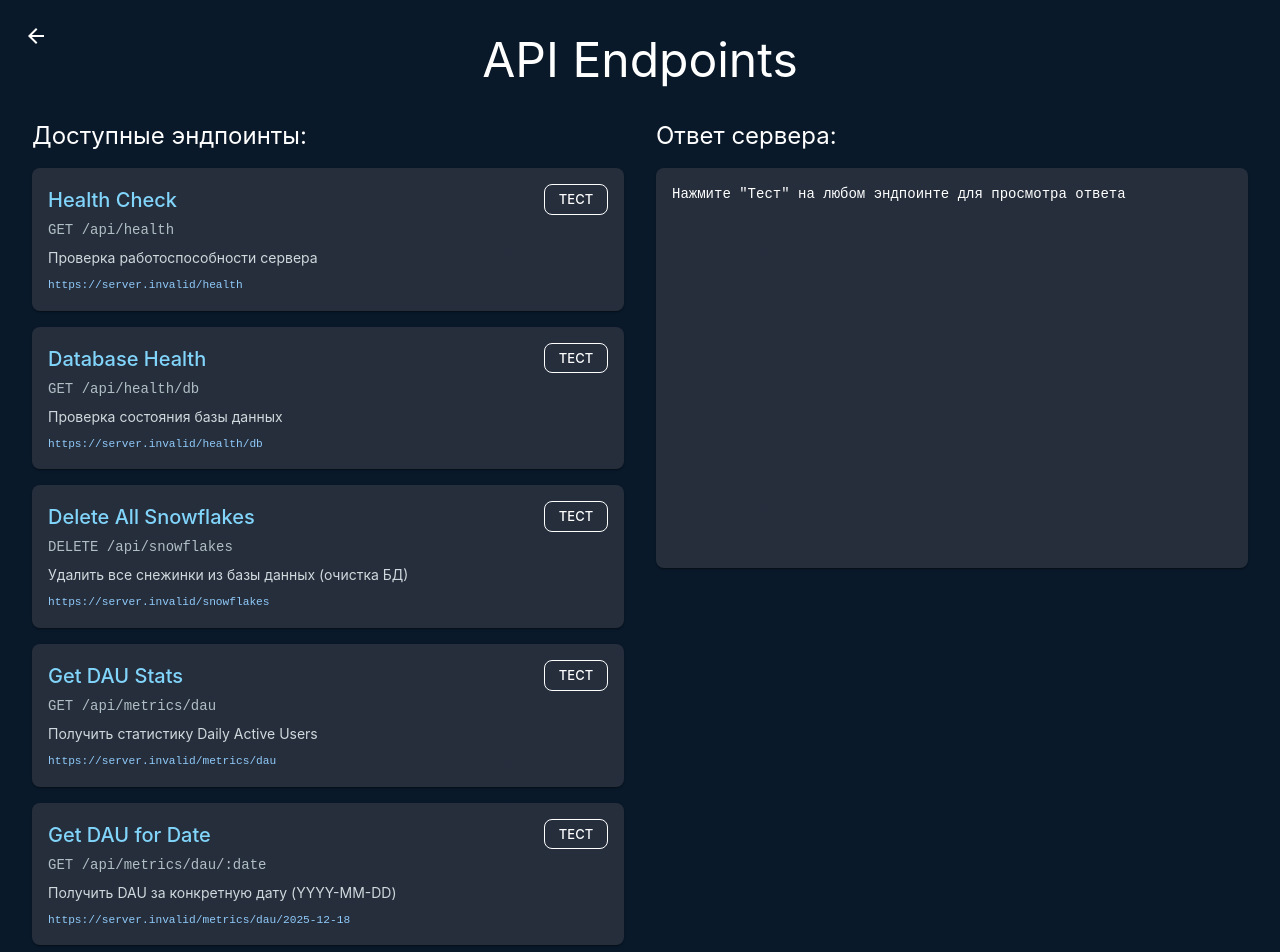
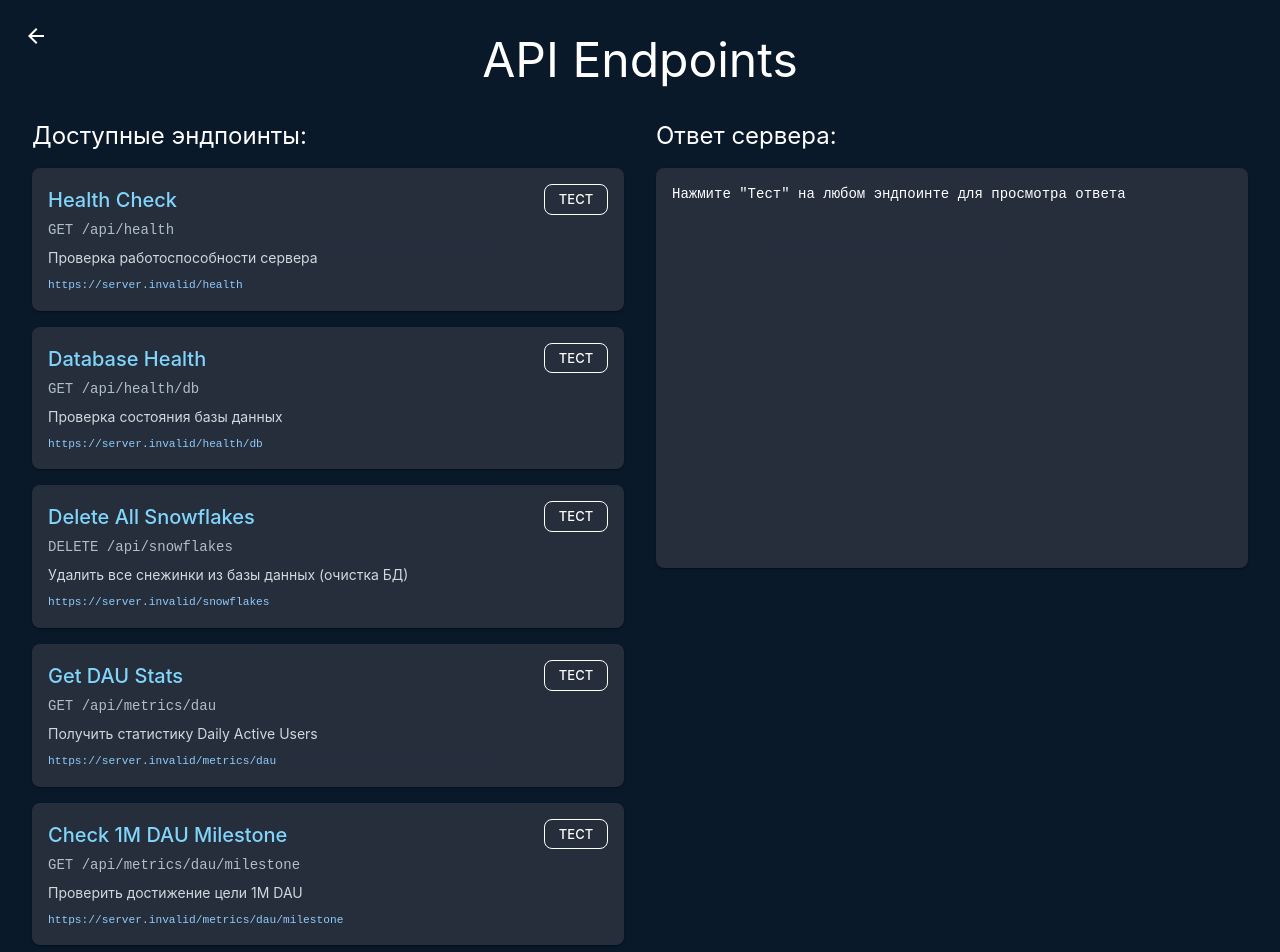
Before and after one commit to Maria2525007/drawasnowflake, a React (Vite) app in the folder frontend/: page /api-info in a window 1280 px wide. Shown: the top 952 px of the page. Built offline with nearby package versions, Linux system fonts and the light colour scheme; no server answers.

Commit message:
Remove Get DAU for Date endpoint from API Info page

```diff
--- a/frontend/src/pages/ApiInfoPage.tsx
+++ b/frontend/src/pages/ApiInfoPage.tsx
@@ -42,13 +42,6 @@ const endpoints: EndpointInfo[] = [
     path: '/api/metrics/dau',
     description: 'Получить статистику Daily Active Users',
     example: `${API_URL}/metrics/dau`,
-  },
-  {
-    name: 'Get DAU for Date',
-    method: 'GET',
-    path: '/api/metrics/dau/:date',
-    description: 'Получить DAU за конкретную дату (YYYY-MM-DD)',
-    example: `${API_URL}/metrics/dau/${new Date().toISOString().split('T')[0]}`,
   },
   {
     name: 'Check 1M DAU Milestone',
```
